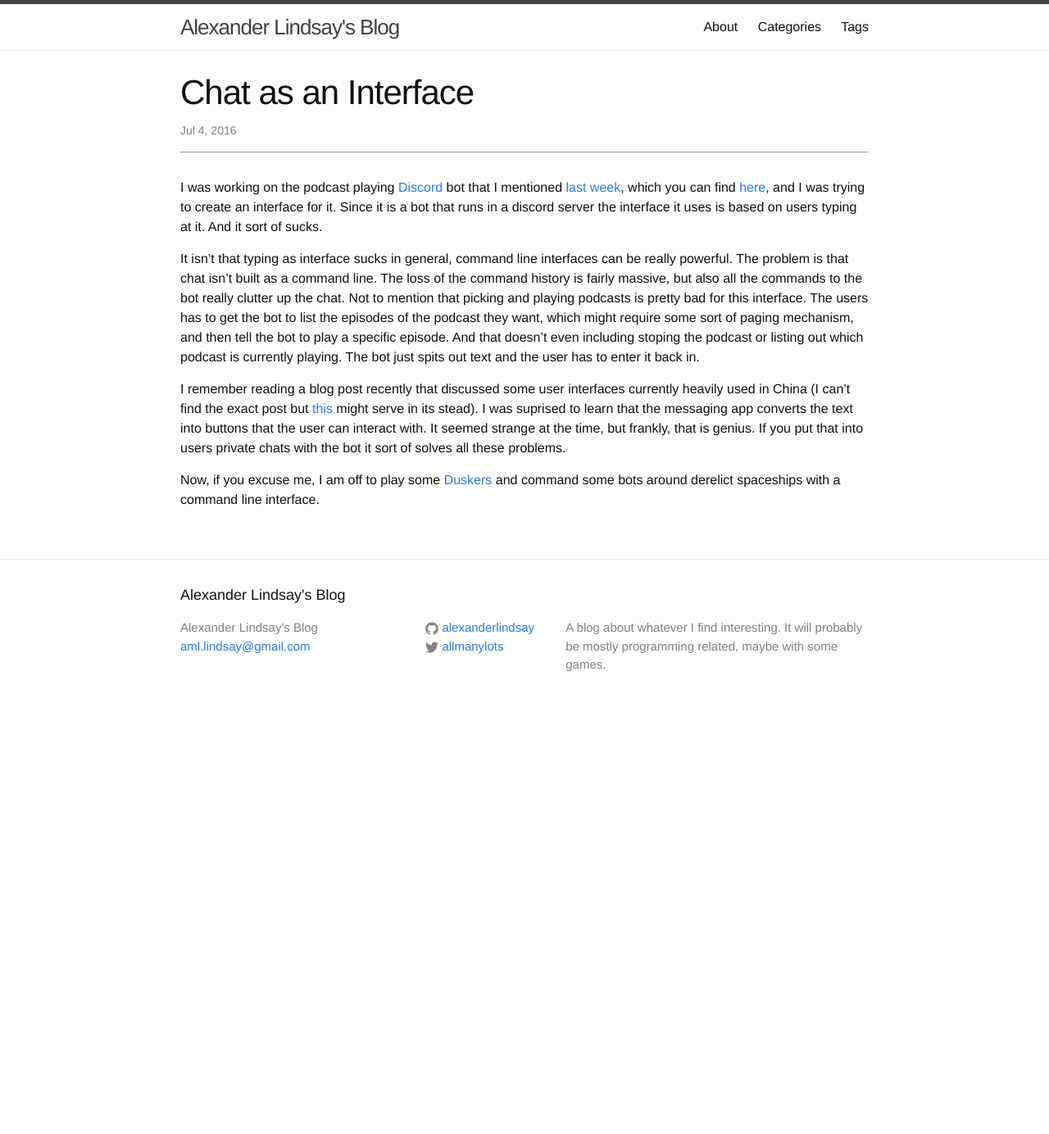
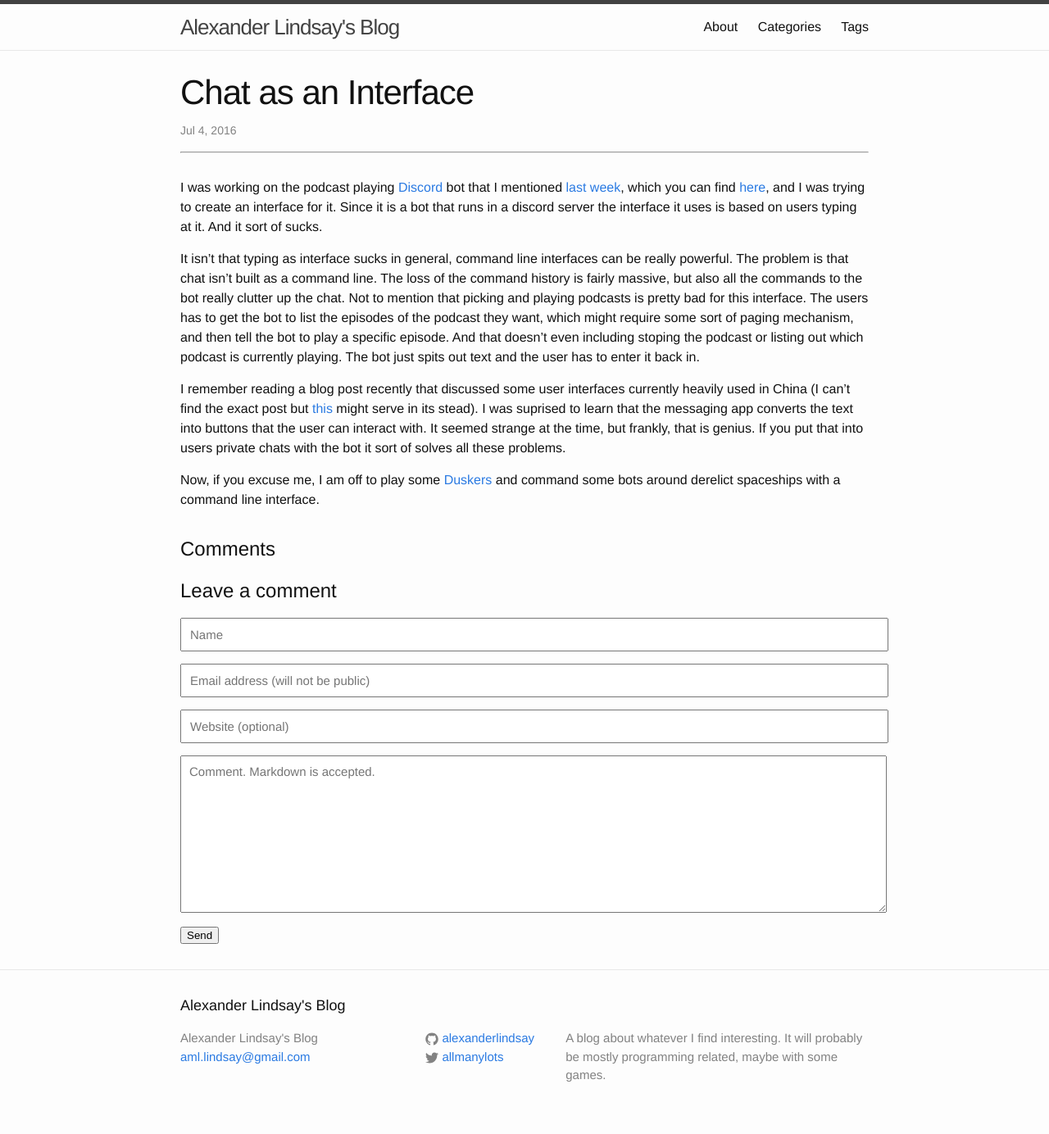
Before and after one commit to AlexanderLindsay/AlexanderLindsay.github.io, a Jekyll site: the page built from _posts/2016-07-04-chat-as-an-interface.md, in a window 1280 px wide. Shown: the whole page at 82% size. Built offline with Jekyll 4.4.1, drawn with Linux system fonts in a browser that asks for light colours; nearby versions of some CDN libraries; before the commit the page ends 900 px from its top, so only the background shows below that.

Commit message:
Added basic support for comments

```diff
--- a/_config.yml
+++ b/_config.yml
@@ -39,3 +39,21 @@ gems:
     - jekyll-paginate
     - jekyll-sitemap
     - jekyll-seo-tag
+
+# Staticman
+staticman:
+    allowedFields: ['name', 'email', 'url', 'message']
+    branch: master
+    commitMessage: "Staticman adding comment"
+    generatedFields:
+        date:
+            type: date
+            options:
+                format: "timestamp-seconds"
+    format: yml
+    moderation: true
+    path: "_data/comments/{options.slug}"
+    requiredFields: ['name', 'email', 'message']
+    transforms:
+        email: 'md5'
+    url: https://api.staticman.net/v1/entry/AlexanderLindsay/AlexanderLindsay.github.io/master
--- /dev/null
+++ b/_includes/comments/comment-form.html
@@ -0,0 +1,15 @@
+<div class="message js-message">
+    <h5 class="js-message-title message-title"><h5>
+    <div class="js-message-text message-text"></div>
+    <input type="button" class="js-dismiss-message" value="Dismiss"/>
+</div>
+<form class="js-comment-form" action="{{ site.staticman.url }}" method="post">
+    <input type="hidden" name="options[slug]" value="{{ post_slug }}">
+    <input type="text" name="company" class="text-field" style="display: none">
+    <input class="text-field" type="text" name="fields[name]" placeholder="Name" required/>
+    <input class="text-field" type="email" name="fields[email]" placeholder="Email address (will not be public)" required/>
+    <input class="text-field" type="url" name="fields[url]" placeholder="Website (optional)"/>
+    <input class="text-field" type="address" name="fields[address]" placeholder="Address (do not fill!)" style="display: none"/>
+    <textarea class="text-field" rows="10" name="fields[message]" placeholder="Comment. Markdown is accepted." required></textarea>
+    <input type="submit" value="Send" />
+</form>
--- /dev/null
+++ b/_includes/comments/comments.html
@@ -0,0 +1,26 @@
+{% capture post_slug %}{{ page.date | date: "%Y-%m-%d" }}-{{ page.title | slugify }}{% endcapture %}
+
+<section class="comments">
+	<div>
+		<div {% if site.data.comments[post_slug] == null %}aria-hidden="true"{% endif %}>
+			<h2>Comments</h2>
+
+			{% if site.data.comments[post_slug] %}
+				{% assign comments = site.data.comments[post_slug] | sort %}
+
+				{% for comment in comments %}
+					{% assign email = comment[1].email %}
+					{% assign name = comment[1].name %}
+					{% assign url = comment[1].url %}
+					{% assign date = comment[1].date %}
+					{% assign message = comment[1].message %}
+
+					{% include comments/comment.html index=forloop.index email=email name=name url=url date=date message=message %}
+				{% endfor %}
+			{% endif %}
+		</div>
+
+		<h2>Leave a comment</h2>
+		{% include comments/comment-form.html %}
+	</div>
+</section>
--- a/_layouts/post.html
+++ b/_layouts/post.html
@@ -1,6 +1,17 @@
 ---
-layout: default
+layout: null
 ---
+<!DOCTYPE html>
+<html>
+
+{% include head.html %}
+
+<body>
+
+    {% include header.html %}
+
+    <div class="page-content">
+        <div class="wrapper">
             <article class="post" itemscope itemtype="http://schema.org/BlogPosting">
 
                 <header class="post-header">
@@ -17,8 +28,8 @@ layout: default
                     </p>
                     <p>
                         {% for tag in page.tags %}
-        <a href="{{ site.baseurl }}/tags.html#{{ tag | replace ' ','-' }}" class="tag">{{ tag }}</a>
-        {% endfor %}
+                        <a href="{{ site.baseurl }}/tags.html#{{ tag | replace ' ','-' }}" class="tag">{{ tag }}</a> {% endfor
+                        %}
                     </p>
 
                     <hr/>
@@ -29,4 +40,15 @@ layout: default
                     {{ content }}
                 </div>
 
+                {% include comments/comments.html %}
+
             </article>
+        </div>
+    </div>
+
+    {% include footer.html %}
+    <script src="https://ajax.googleapis.com/ajax/libs/jquery/3.1.0/jquery.min.js"></script>
+    <script src="/js/comments.js"></script>
+</body>
+
+</html>
--- a/_sass/_layout.scss
+++ b/_sass/_layout.scss
@@ -280,3 +280,32 @@
 
     .pagination .next {
     }
+
+.text-field {
+    width: 100%;
+    font-size: 15px;
+    padding: 10px;
+    margin-bottom: 15px;
+    display: block;
+    font-family: $base-font-family;
+}
+
+.message {
+    border: 1px solid #222;
+    margin-bottom: 10px;
+    display: none;
+
+    .message-title {
+        font-size: 20px;
+        padding: 5px;
+        font-family: $base-font-family;
+    }
+    .message-text {
+        padding: 5px;
+        font-family: $base-font-family;
+    }
+}
+
+.message.show-message {
+    display: block;
+}
--- /dev/null
+++ b/js/comments.js
@@ -0,0 +1,50 @@
+(function ($) {
+    var $comments = $('.js-comments');
+
+    $('.js-comment-form').submit(function () {
+        var form = this;
+
+        var formData = $(this).serializeArray();
+        var fieldsWithErrors = [];
+
+        $(formData).each((function (index, element) {
+            var required = $(this).find('[name="' + element.name + '"]').attr('required');
+            var empty = (element.value.trim().length === 0);
+
+            if (required && empty) {
+                fieldsWithErrors.push(element.name);
+            }
+        }).bind(this));
+
+        if (fieldsWithErrors.length === 0) {
+            $.ajax({
+                type: $(this).attr('method'),
+                url: $(this).attr('action'),
+                data: $(this).serialize(),
+                contentType: 'application/x-www-form-urlencoded',
+                success: function (data) {
+                    showMessage('Review submitted', 'Thanks for your review! It will show on the site once it has been approved.');
+                },
+                error: function (err) {
+                    console.log(err);
+                    showMessage('Error', 'Sorry, there was an error with the submission!');
+                }
+            });
+
+            $(this).get(0).reset();
+        }
+
+        return false;
+    });
+
+    $('.js-dismiss-message').click(function () {
+        $('.js-message').removeClass('show-message');
+    });
+
+    function showMessage(title, message) {
+        $('.js-message-title').text(title);
+        $('.js-message-text').html(message);
+
+        $('.js-message').addClass('show-message');
+    }
+})(jQuery);
```
Also changed, not shown: _includes/comments/comment.html (added, +24 -0 lines). Lines whose indentation alone changed are shown as unchanged.
